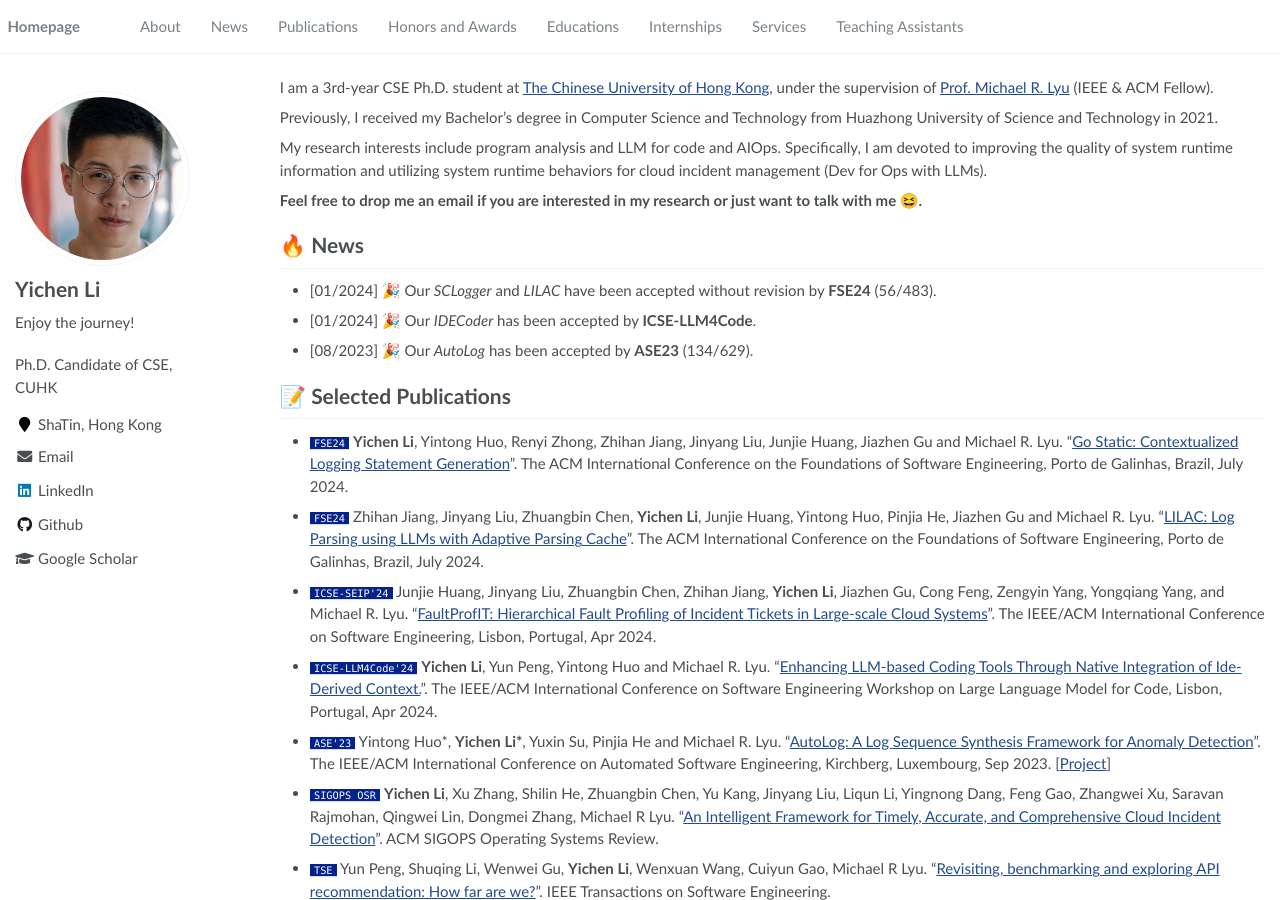
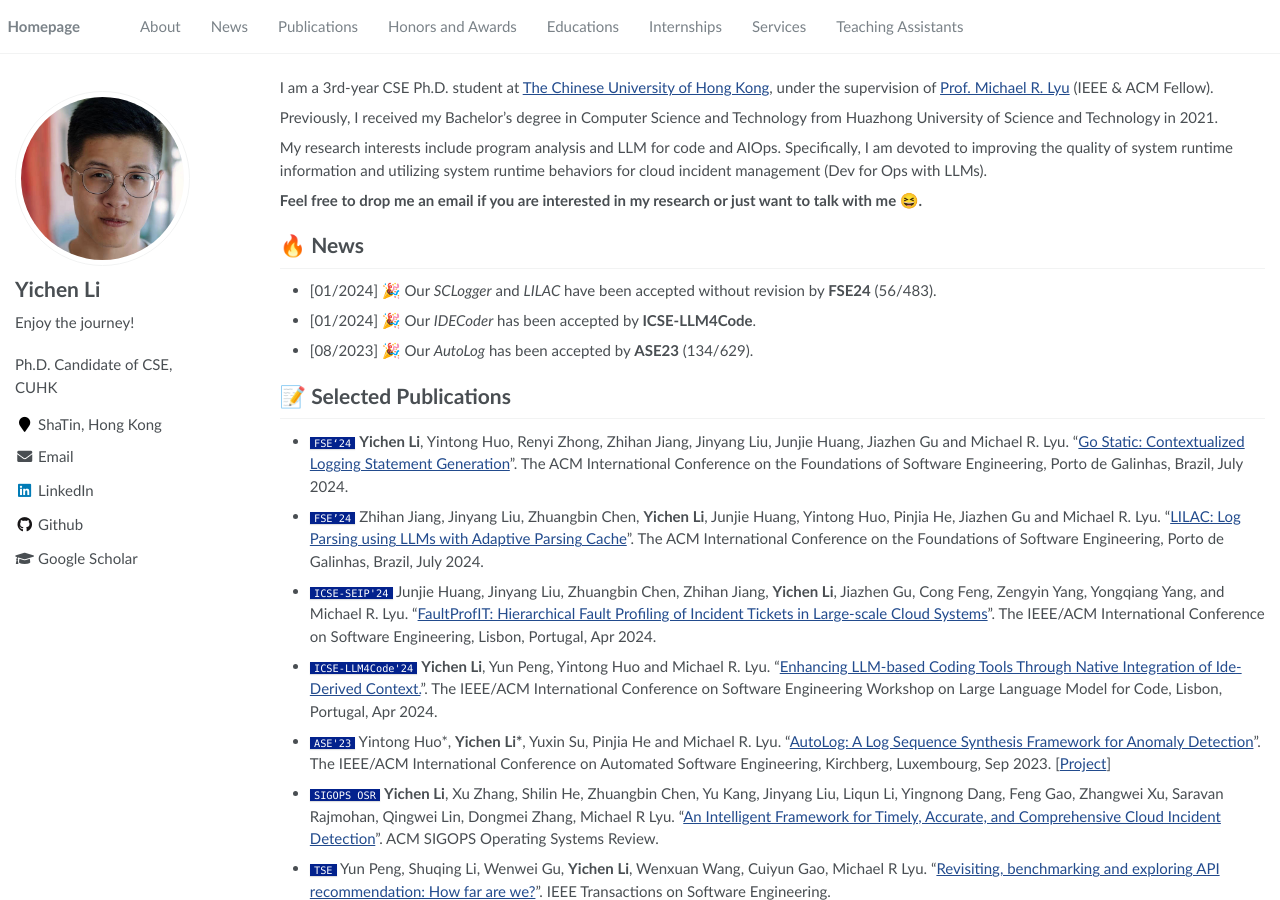
Before and after one commit to YichenLi00/YichenLi00.github.io, a Jekyll site: the page built from _pages/about.md, in a window 1280 px wide and 900 px high. Built offline with Jekyll 4.4.1, drawn with Linux system fonts in a browser that asks for light colours; a script that is not in the unit is left out.

Commit message:
Update pub.md

```diff
--- a/_pages/includes/pub.md
+++ b/_pages/includes/pub.md
@@ -1,6 +1,6 @@
 # 📝 Selected Publications
-- `FSE24` **Yichen Li**, Yintong Huo, Renyi Zhong, Zhihan Jiang, Jinyang Liu, Junjie Huang, Jiazhen Gu and Michael R. Lyu. "[Go Static: Contextualized Logging Statement Generation](todo)". The ACM International Conference on the Foundations of Software Engineering, Porto de Galinhas, Brazil, July 2024.
-- `FSE24` Zhihan Jiang, Jinyang Liu, Zhuangbin Chen, **Yichen Li**, Junjie Huang, Yintong Huo, Pinjia He, Jiazhen Gu and Michael R. Lyu. "[LILAC: Log Parsing using LLMs with Adaptive Parsing Cache](todo)". The ACM International Conference on the Foundations of Software Engineering, Porto de Galinhas, Brazil, July 2024.
+- `FSE‘24` **Yichen Li**, Yintong Huo, Renyi Zhong, Zhihan Jiang, Jinyang Liu, Junjie Huang, Jiazhen Gu and Michael R. Lyu. "[Go Static: Contextualized Logging Statement Generation](todo)". The ACM International Conference on the Foundations of Software Engineering, Porto de Galinhas, Brazil, July 2024.
+- `FSE’24` Zhihan Jiang, Jinyang Liu, Zhuangbin Chen, **Yichen Li**, Junjie Huang, Yintong Huo, Pinjia He, Jiazhen Gu and Michael R. Lyu. "[LILAC: Log Parsing using LLMs with Adaptive Parsing Cache](todo)". The ACM International Conference on the Foundations of Software Engineering, Porto de Galinhas, Brazil, July 2024.
 - `ICSE-SEIP'24` Junjie Huang, Jinyang Liu, Zhuangbin Chen, Zhihan Jiang, **Yichen Li**, Jiazhen Gu, Cong Feng, Zengyin Yang, Yongqiang Yang, and Michael R. Lyu. "[FaultProfIT: Hierarchical Fault Profiling of Incident Tickets in Large-scale Cloud Systems](todo)". The IEEE/ACM International Conference on Software Engineering, Lisbon, Portugal, Apr 2024.
 - `ICSE-LLM4Code'24` **Yichen Li**, Yun Peng, Yintong Huo and Michael R. Lyu. "[Enhancing LLM-based Coding Tools Through Native Integration of Ide-Derived Context.](todo)". The IEEE/ACM International Conference on Software Engineering Workshop on Large Language Model for Code, Lisbon, Portugal, Apr 2024.
 - `ASE'23` Yintong Huo\*, **Yichen Li\***, Yuxin Su, Pinjia He and Michael R. Lyu. "[AutoLog: A Log Sequence Synthesis Framework for Anomaly Detection](https://arxiv.org/abs/2308.09324)". The IEEE/ACM International Conference on Automated Software Engineering, Kirchberg, Luxembourg, Sep 2023. [[Project](https://github.com/logpai/AutoLog)]
```
